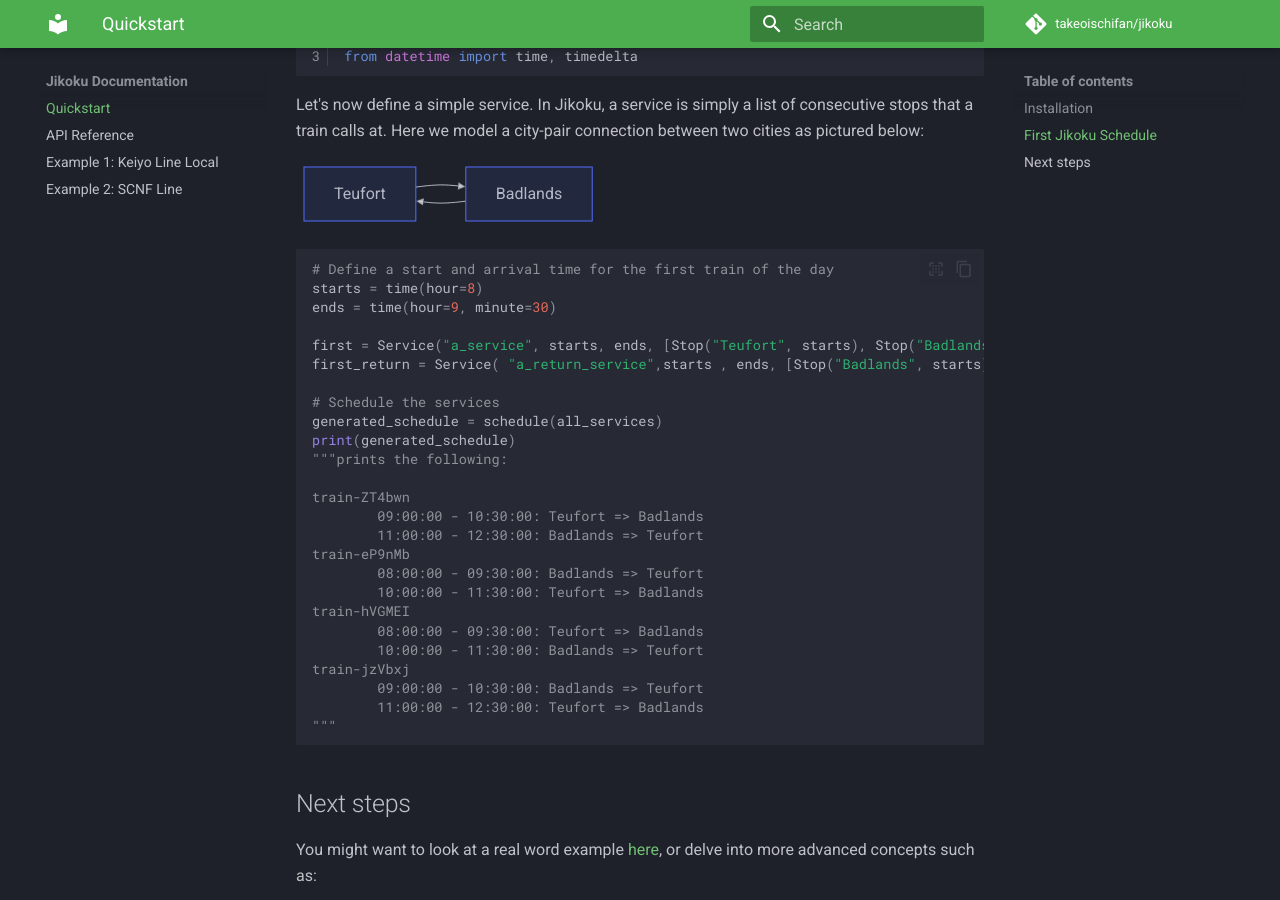
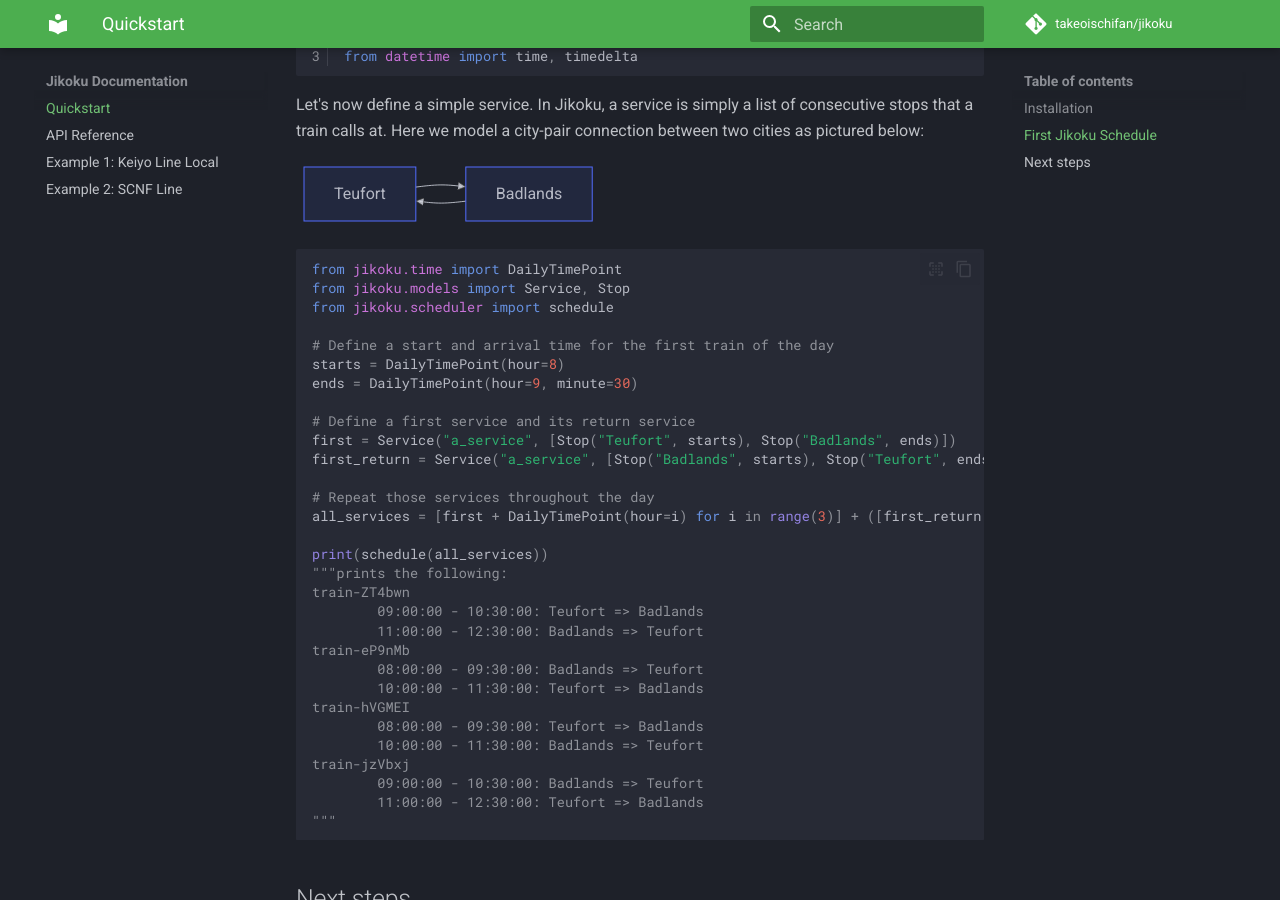
Before and after one commit to TakeoIschiFan/Jikoku, an MkDocs documentation site: the page built from docs/docs/index.md, in a window 1280 px wide and 900 px high, scrolled down 905 px. Built offline with MkDocs 1.6.1 and Material for MkDocs 9.7.7, drawn with Linux system fonts in a browser that asks for light colours; comment, search, counter and statistics services are not loaded.

Commit message:
update reamde & docs

````diff
--- a/docs/docs/index.md
+++ b/docs/docs/index.md
@@ -56,18 +56,23 @@ flowchart LR
 ```
 
 ```python
+from jikoku.time import DailyTimePoint
+from jikoku.models import Service, Stop
+from jikoku.scheduler import schedule
+
 # Define a start and arrival time for the first train of the day
-starts = time(hour=8)
-ends = time(hour=9, minute=30)
+starts = DailyTimePoint(hour=8)
+ends = DailyTimePoint(hour=9, minute=30)
 
-first = Service("a_service", starts, ends, [Stop("Teufort", starts), Stop("Badlands",ends)])
-first_return = Service( "a_return_service",starts , ends, [Stop("Badlands", starts), Stop("Teufort", ends)])
+# Define a first service and its return service
+first = Service("a_service", [Stop("Teufort", starts), Stop("Badlands", ends)])
+first_return = Service("a_service", [Stop("Badlands", starts), Stop("Teufort", ends)])
 
-# Schedule the services
-generated_schedule = schedule(all_services)
-print(generated_schedule)
+# Repeat those services throughout the day
+all_services = [first + DailyTimePoint(hour=i) for i in range(3)] + ([first_return + DailyTimePoint(hour=i) for i in range(3)] )
+
+print(schedule(all_services))
 """prints the following:
-
 train-ZT4bwn
         09:00:00 - 10:30:00: Teufort => Badlands
         11:00:00 - 12:30:00: Badlands => Teufort
````
Also changed, not shown: 1 other file.
